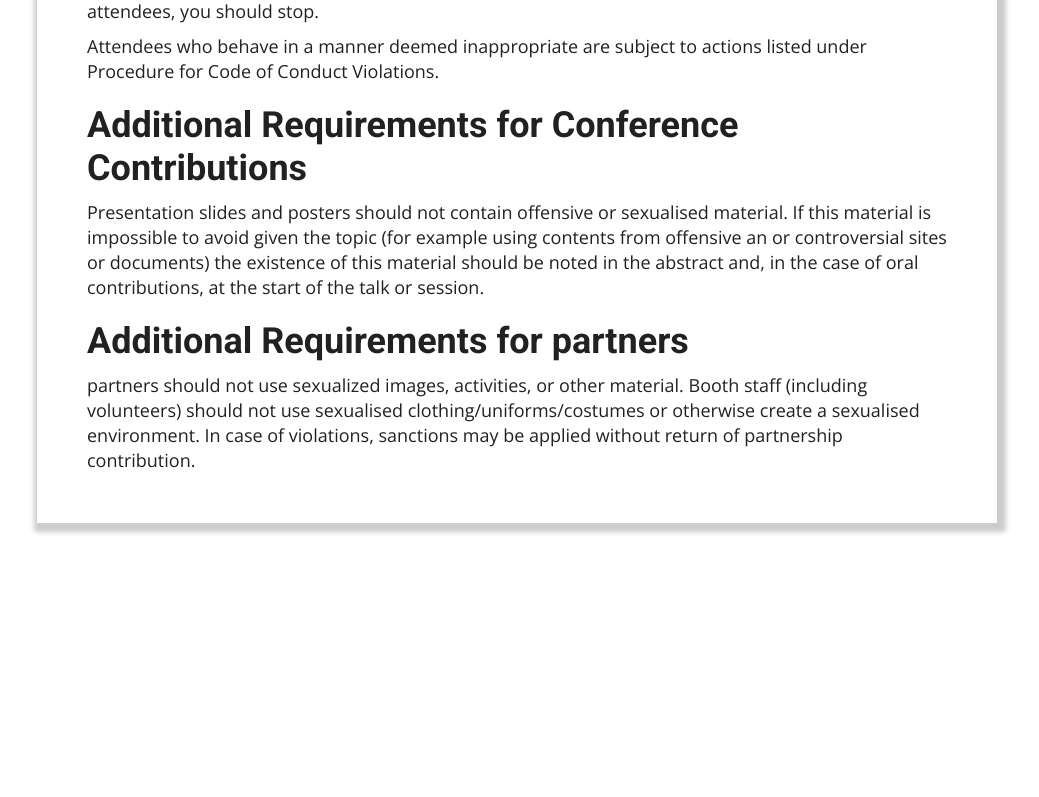
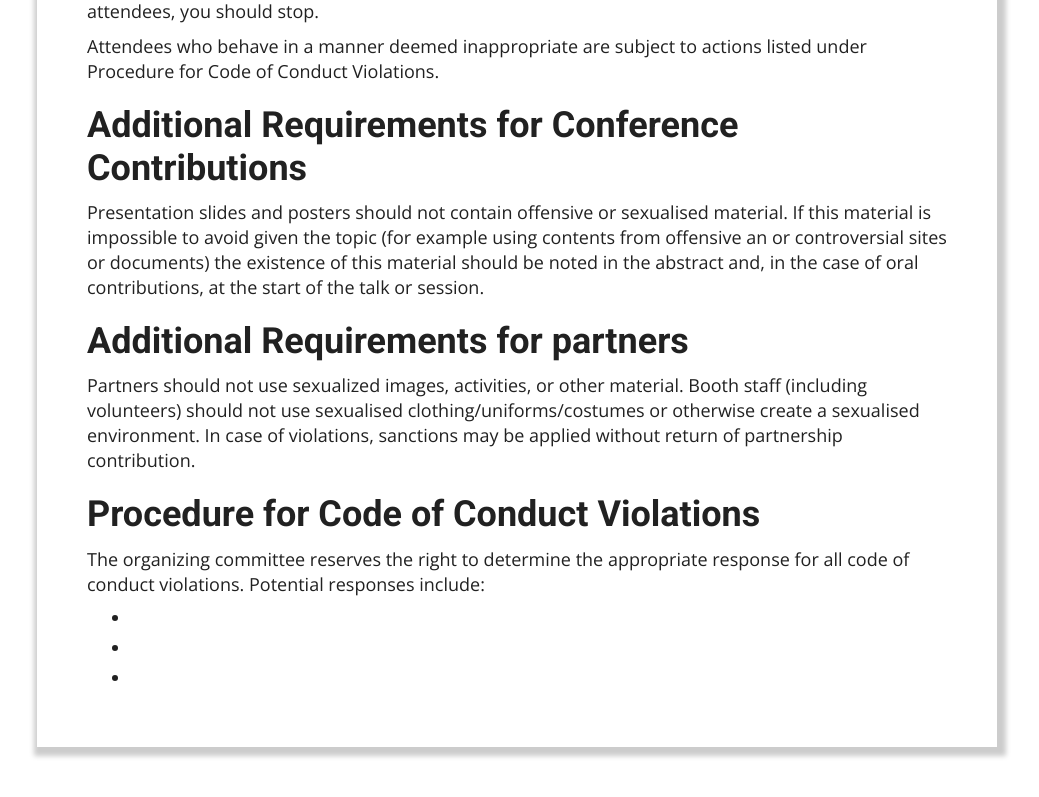
Before and after one commit to D-sense/gopherConAfricaUI, a Vue app: page /code-of-conduct in a window 1280 px wide. Shown: the part 2229-3026 px from the top of the page, without its empty margins (123-1162 px from the left). Before the commit the page ends 2852 px from the top, so only its background shows below. Built offline with nearby package versions, Linux system fonts and the light colour scheme; what vue-notification, vue-toast-notification would draw is missing.

Commit message:
completed diversity-statement page

```diff
--- a/src/views/CodeOfConduct.vue
+++ b/src/views/CodeOfConduct.vue
@@ -101,11 +101,26 @@
             Additional Requirements for partners
         </h3>
         <p class="outter_section">
-           partners should not use sexualized images, activities, or other material.
+           Partners should not use sexualized images, activities, or other material.
            Booth staff (including volunteers) should not use sexualised clothing/uniforms/costumes
            or otherwise create a sexualised environment. In case of violations,
            sanctions may be applied without return of partnership contribution.
         </p>
+
+        <h3>
+            Procedure for Code of Conduct Violations
+        </h3>
+        <p class="outter_section">
+           The organizing committee reserves the right to determine the appropriate response
+           for all code of conduct violations. Potential responses include:
+        </p>
+        <div class="section">
+            <li>  </li>
+
+            <li>  </li>
+
+            <li> </li>
+        </div>
 
 
     </div>
```
Also changed, not shown: 1 other file (tests, documents, lock files or other folders).
